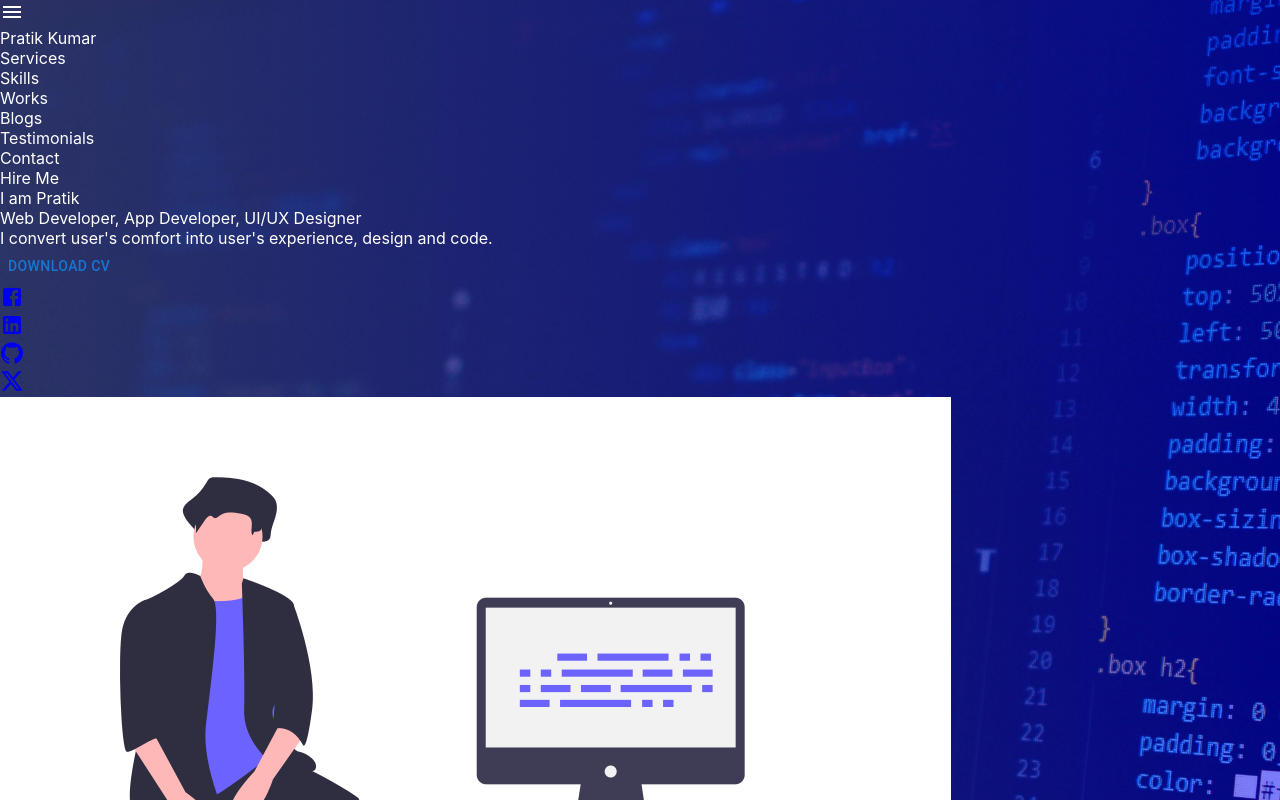
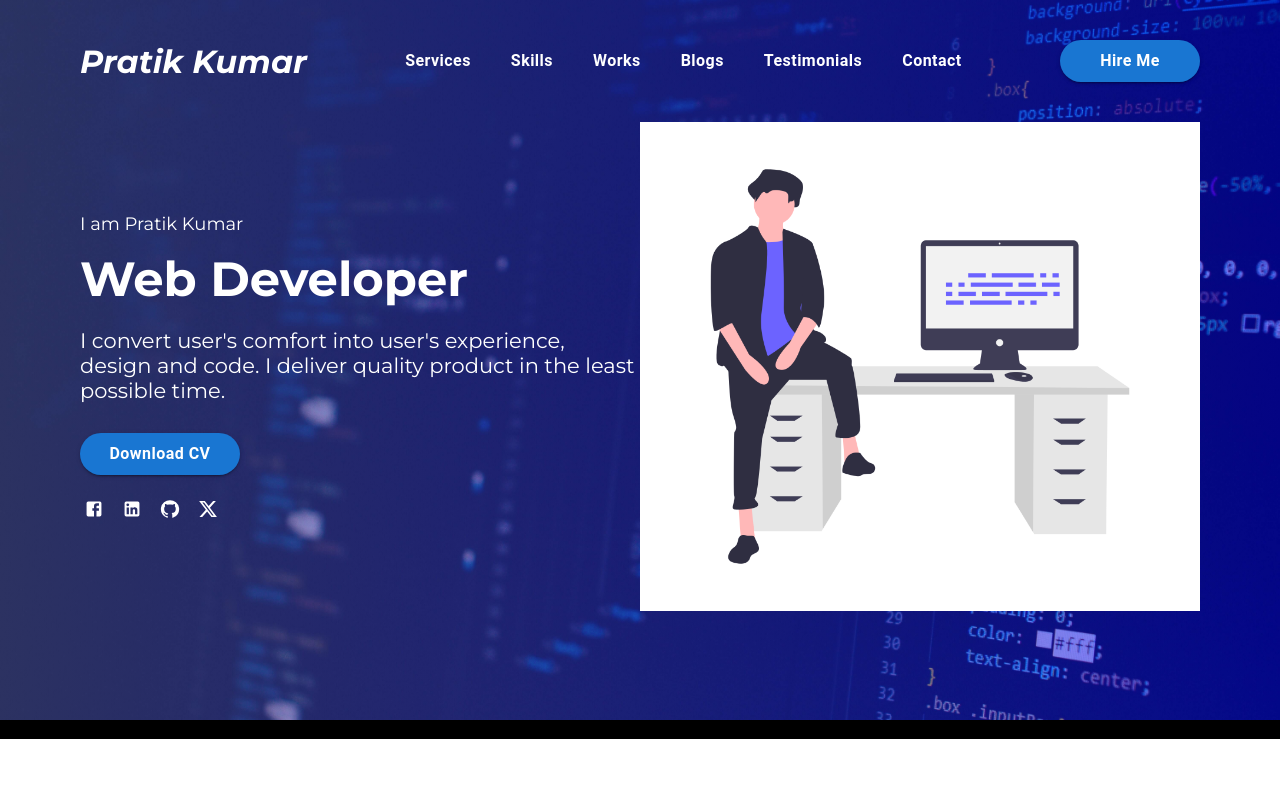
Before and after one commit to Pratik-Kumar-621/pratikkumar, a React (Create React App) app: page / in a window 1280 px wide. Shown: the top 800 px of the page. Built offline with nearby package versions, Linux system fonts and the light colour scheme.

Commit message:
landing page desktop view

```diff
--- a/src/index.css
+++ b/src/index.css
@@ -1,13 +1,14 @@
+@import url("https://fonts.googleapis.com/css2?family=Montserrat:ital,wght@0,100..900;1,100..900&display=swap");
+
+* {
+}
 body {
   margin: 0;
-  font-family: -apple-system, BlinkMacSystemFont, 'Segoe UI', 'Roboto', 'Oxygen',
-    'Ubuntu', 'Cantarell', 'Fira Sans', 'Droid Sans', 'Helvetica Neue',
-    sans-serif;
+  font-family: "Montserrat", sans-serif;
   -webkit-font-smoothing: antialiased;
   -moz-osx-font-smoothing: grayscale;
 }
 
 code {
-  font-family: source-code-pro, Menlo, Monaco, Consolas, 'Courier New',
-    monospace;
+  font-family: "Montserrat", sans-serif;
 }
--- a/src/sections/landing/Info.tsx
+++ b/src/sections/landing/Info.tsx
@@ -3,12 +3,11 @@ import React from "react";
 const LandingInfo = () => {
   return (
     <div className="landing-info">
-      <div className="landing-info-name">I am Pratik</div>
-      <div className="landing-info-skill">
-        Web Developer, App Developer, UI/UX Designer
-      </div>
+      <div className="landing-info-name">I am Pratik Kumar</div>
+      <div className="landing-info-skill">Web Developer</div>
       <div className="landing-info-pitch">
-        I convert user's comfort into user's experience, design and code.
+        I convert user's comfort into user's experience, design and code. I
+        deliver quality product in the least possible time.
       </div>
     </div>
   );
--- a/src/sections/landing/LandingUI.tsx
+++ b/src/sections/landing/LandingUI.tsx
@@ -7,10 +7,14 @@ import LandingImage from "./Picture";
 const LandingUI = () => {
   return (
     <div className="landing">
-      <LandingNavigation />
-      <LandingInfo />
-      <LandingLinks />
-      <LandingImage />
+      <div className="landing-nav">
+        <LandingNavigation />
+      </div>
+      <div className="landing-content">
+        <LandingInfo />
+        <LandingLinks />
+        <LandingImage />
+      </div>
     </div>
   );
 };
--- a/src/sections/landing/Links.tsx
+++ b/src/sections/landing/Links.tsx
@@ -3,36 +3,50 @@ import FacebookIcon from "@mui/icons-material/Facebook";
 import LinkedInIcon from "@mui/icons-material/LinkedIn";
 import GitHubIcon from "@mui/icons-material/GitHub";
 import XIcon from "@mui/icons-material/X";
-import { Button } from "@mui/material";
+import { Button, IconButton } from "@mui/material";
 
 const LandingLinks = () => {
   const handleCVDownload = () => {};
   return (
     <div className="landing-links">
       <div className="landing-links-cv" onClick={handleCVDownload}>
-        <Button>Download CV</Button>
+        <Button
+          className="landing-links-cv-button"
+          variant="contained"
+          color="primary"
+        >
+          Download CV
+        </Button>
       </div>
       <div className="landing-links-social">
-        <div className="landing-links-social-item">
-          <a href="/">
-            <FacebookIcon />
-          </a>
-        </div>
-        <div className="landing-links-social-item">
-          <a href="/">
-            <LinkedInIcon />
-          </a>
-        </div>
-        <div className="landing-links-social-item">
-          <a href="/">
-            <GitHubIcon />
-          </a>
-        </div>
-        <div className="landing-links-social-item">
-          <a href="/">
-            <XIcon />
-          </a>
-        </div>
+        <IconButton
+          size="small"
+          color="inherit"
+          className="landing-links-social-item"
+        >
+          <FacebookIcon fontSize="inherit" />
+        </IconButton>
+        <IconButton
+          size="small"
+          color="inherit"
+          className="landing-links-social-item"
+        >
+          <LinkedInIcon fontSize="inherit" />
+        </IconButton>
+        <IconButton
+          size="small"
+          color="inherit"
+          className="landing-links-social-item"
+        >
+          <GitHubIcon fontSize="inherit" />
+        </IconButton>
+        <IconButton
+          size="small"
+          color="inherit"
+          className="landing-links-social-item"
+        >
+          <XIcon fontSize="inherit" />
+        </IconButton>
       </div>
     </div>
   );
--- a/src/sections/landing/Navbar.tsx
+++ b/src/sections/landing/Navbar.tsx
@@ -1,5 +1,6 @@
 import React from "react";
 import MenuIcon from "@mui/icons-material/Menu";
+import { Button } from "@mui/material";
 
 const LandingNavigation = () => {
   const [open, setOpen] = React.useState(false);
@@ -17,14 +18,20 @@ const LandingNavigation = () => {
           open ? "open" : "close"
         }`}
       >
-        <div className="landing-navigation-links-item">Services</div>
-        <div className="landing-navigation-links-item">Skills</div>
-        <div className="landing-navigation-links-item">Works</div>
-        <div className="landing-navigation-links-item">Blogs</div>
-        <div className="landing-navigation-links-item">Testimonials</div>
-        <div className="landing-navigation-links-item">Contact</div>
+        <Button className="landing-navigation-links-item">Services</Button>
+        <Button className="landing-navigation-links-item">Skills</Button>
+        <Button className="landing-navigation-links-item">Works</Button>
+        <Button className="landing-navigation-links-item">Blogs</Button>
+        <Button className="landing-navigation-links-item">Testimonials</Button>
+        <Button className="landing-navigation-links-item">Contact</Button>
       </div>
-      <div className="landing-navigation-button">Hire Me </div>
+      <Button
+        className="landing-navigation-button"
+        variant="contained"
+        color="primary"
+      >
+        Hire Me
+      </Button>
     </div>
   );
 };
--- a/src/styles/_landing.scss
+++ b/src/styles/_landing.scss
@@ -1,3 +1,5 @@
+@import "./mixins";
+
 .landing {
   min-height: 90vh;
   position: relative;
@@ -18,11 +20,98 @@
     opacity: 0.5;
     z-index: 0;
   }
-  &-navigation,
-  &-info,
-  &-links,
-  &-image {
+
+  &-nav {
     position: relative;
     z-index: 1;
+    margin: 0 80px 40px;
+    padding-top: 40px;
+  }
+  &-navigation {
+    display: flex;
+    justify-content: space-between;
+    align-items: center;
+    &-hamburger {
+      display: none;
+    }
+    &-logo {
+      font-size: 2rem;
+      font-weight: bold;
+      font-style: italic;
+    }
+    &-links {
+      display: flex;
+      &-item {
+        @include buttonBasic;
+        padding-left: 20px !important;
+        padding-right: 20px !important;
+        color: #fff !important;
+      }
+    }
+    &-button {
+      width: 140px;
+      @include buttonBasic;
+    }
+  }
+  &-content {
+    position: relative;
+    z-index: 1;
+    margin: 0 80px;
+    display: grid;
+    grid-template-columns: repeat(2, 1fr);
+    grid-template-rows: auto auto;
+    align-items: center;
+  }
+  &-info {
+    grid-column: 1/2;
+    grid-row: 1/2;
+    align-self: flex-end;
+    &-name {
+      font-size: 18px;
+      font-weight: 400;
+    }
+    &-skill {
+      margin-top: 15px;
+      font-size: 48px;
+      font-weight: bold;
+    }
+    &-pitch {
+      margin-top: 20px;
+      font-size: 21px;
+    }
+  }
+  &-links {
+    grid-column: 1/2;
+    grid-row: 2/3;
+    align-self: flex-start;
+    &-cv {
+      padding-top: 30px;
+      &-button {
+        @include buttonBasic;
+        width: 160px;
+      }
+    }
+    &-social {
+      margin-top: 20px;
+      display: flex;
+      gap: 10px;
+      &-item {
+        transform: scale(1.1);
+      }
+    }
+  }
+  &-image {
+    justify-self: flex-end;
+    grid-column: 2/3;
+    grid-row: 1/-1;
+    &-container {
+      width: 100%;
+      max-width: 600px;
+      img {
+        width: 100%;
+      }
+    }
   }
 }
+
+// @1250px changing the padding, font-sizes for the navigation
--- /dev/null
+++ b/src/styles/_mixins.scss
@@ -0,0 +1,13 @@
+@mixin flexCenter {
+  display: flex;
+  justify-content: center;
+  align-items: center;
+}
+
+@mixin buttonBasic {
+  height: 42px;
+  border-radius: 50px !important;
+  font-size: 1rem !important;
+  font-weight: bold !important;
+  text-transform: none !important;
+}
```
